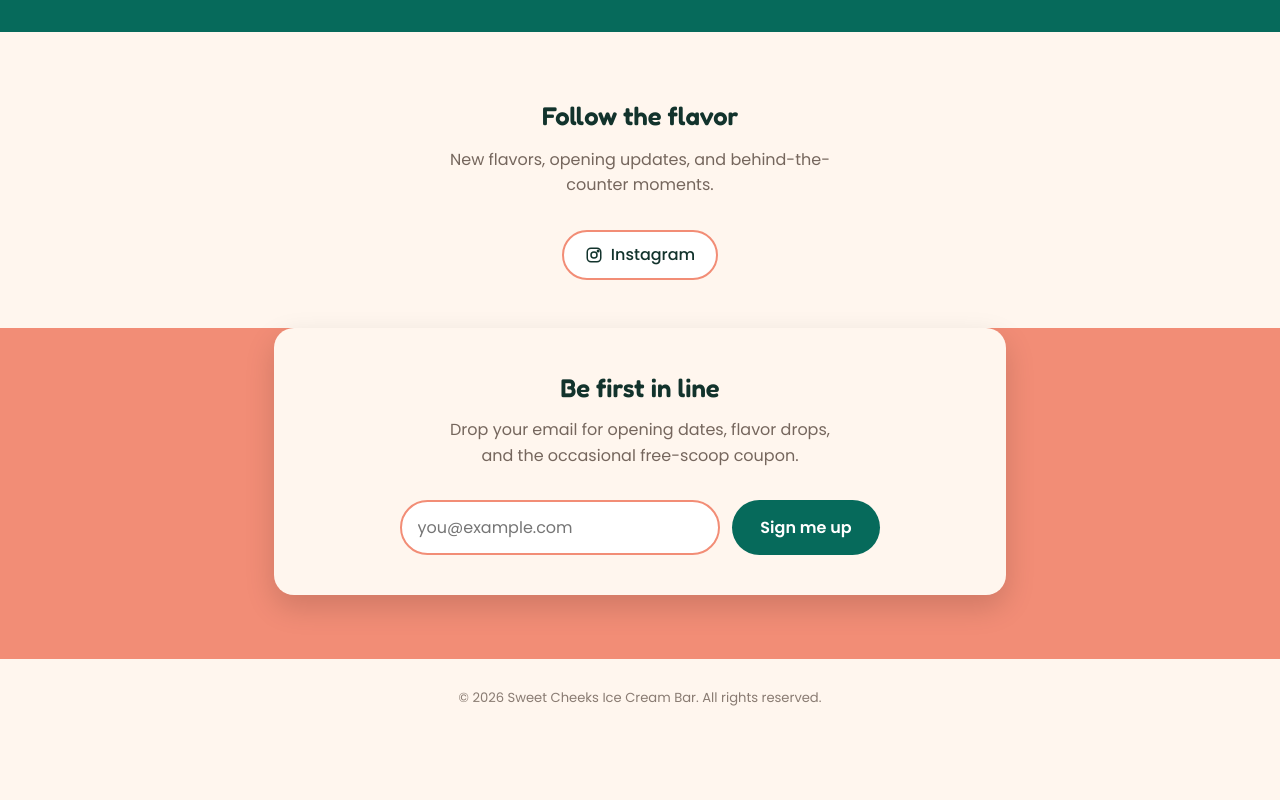
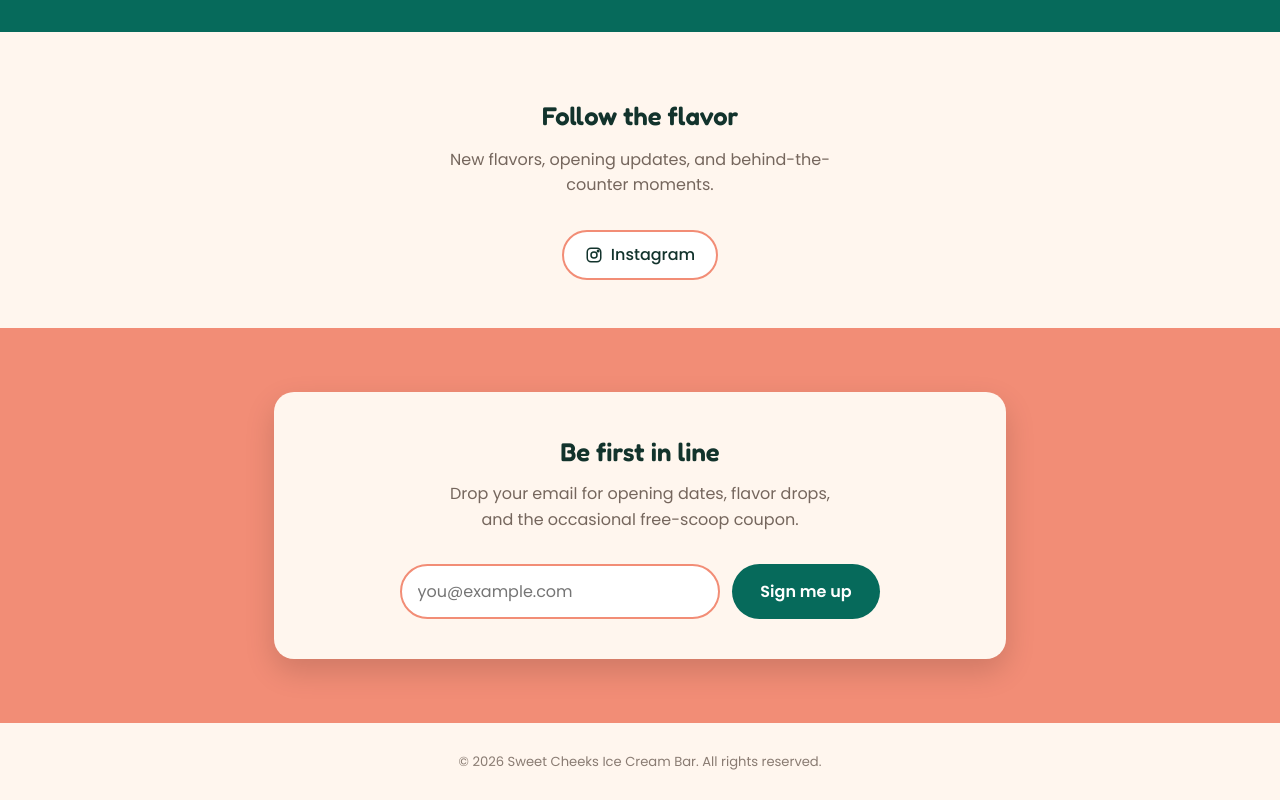
Before and after one commit to sweetcheeksicecream/sweet-cheeks-site, a plain HTML site: page index.html in a window 1280 px wide. Shown: the part 601-1401 px from the top of the page. Before the commit the page ends 1337 px from the top, so only its background shows below. Drawn offline with Linux system fonts and the light colour scheme.

Commit message:
Update style.css

```diff
--- a/style.css
+++ b/style.css
@@ -190,7 +190,7 @@ h1, h2 {
 .signup {
   background: var(--coral);
   position: relative;
-  padding: 0 0 4rem;
+  padding: 4rem 0;
 }
 
 .ticket {
@@ -201,7 +201,6 @@ h1, h2 {
   box-shadow: 0 12px 30px rgba(0,0,0,0.15);
   position: relative;
   overflow: hidden;
-  margin: auto auto;
 }
 
 .ticket h2 {
```
